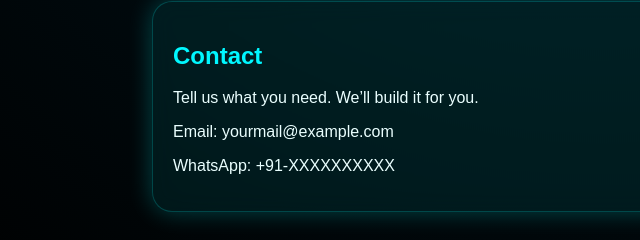
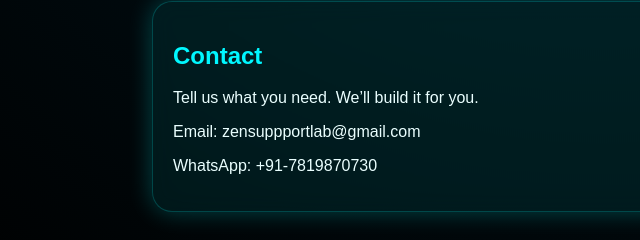
Before and after one commit to zenlabssupport/zen-labs, a plain HTML site: page index.html in a window 1280 px wide. Shown: the part 551-791 px from the top of the page, 38-678 px from the left. Drawn offline with Linux system fonts and the light colour scheme.

Commit message:
Update index.html

```diff
--- a/index.html
+++ b/index.html
@@ -92,8 +92,8 @@
     <div class="box">
       <h2>Contact</h2>
       <p>Tell us what you need. We’ll build it for you.</p>
-      <p>Email: yourmail@example.com</p>
-      <p>WhatsApp: +91-XXXXXXXXXX</p>
+      <p>Email: zensuppportlab@gmail.com</p>
+      <p>WhatsApp: +91-7819870730</p>
     </div>
   </section>
 
```
